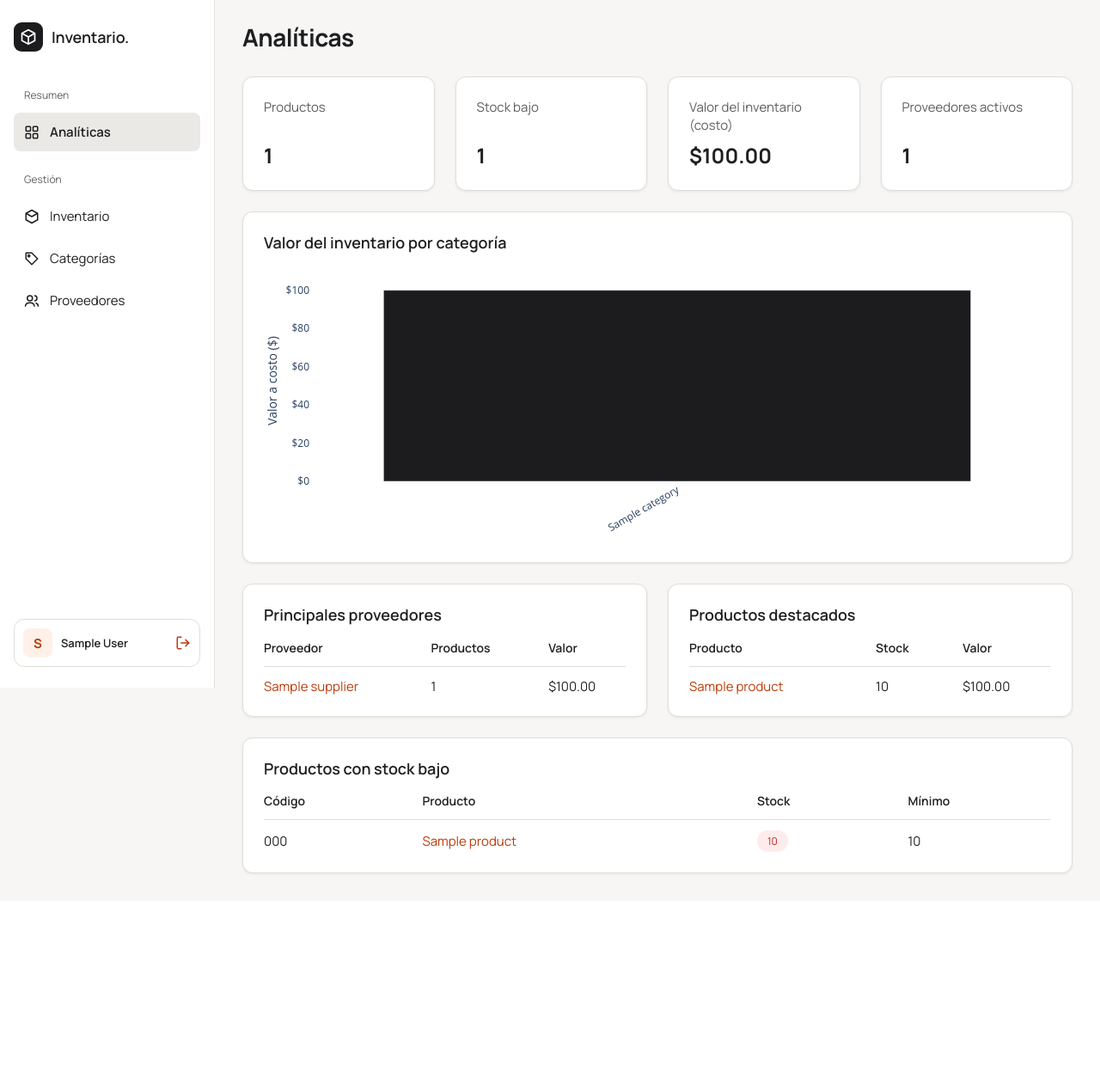
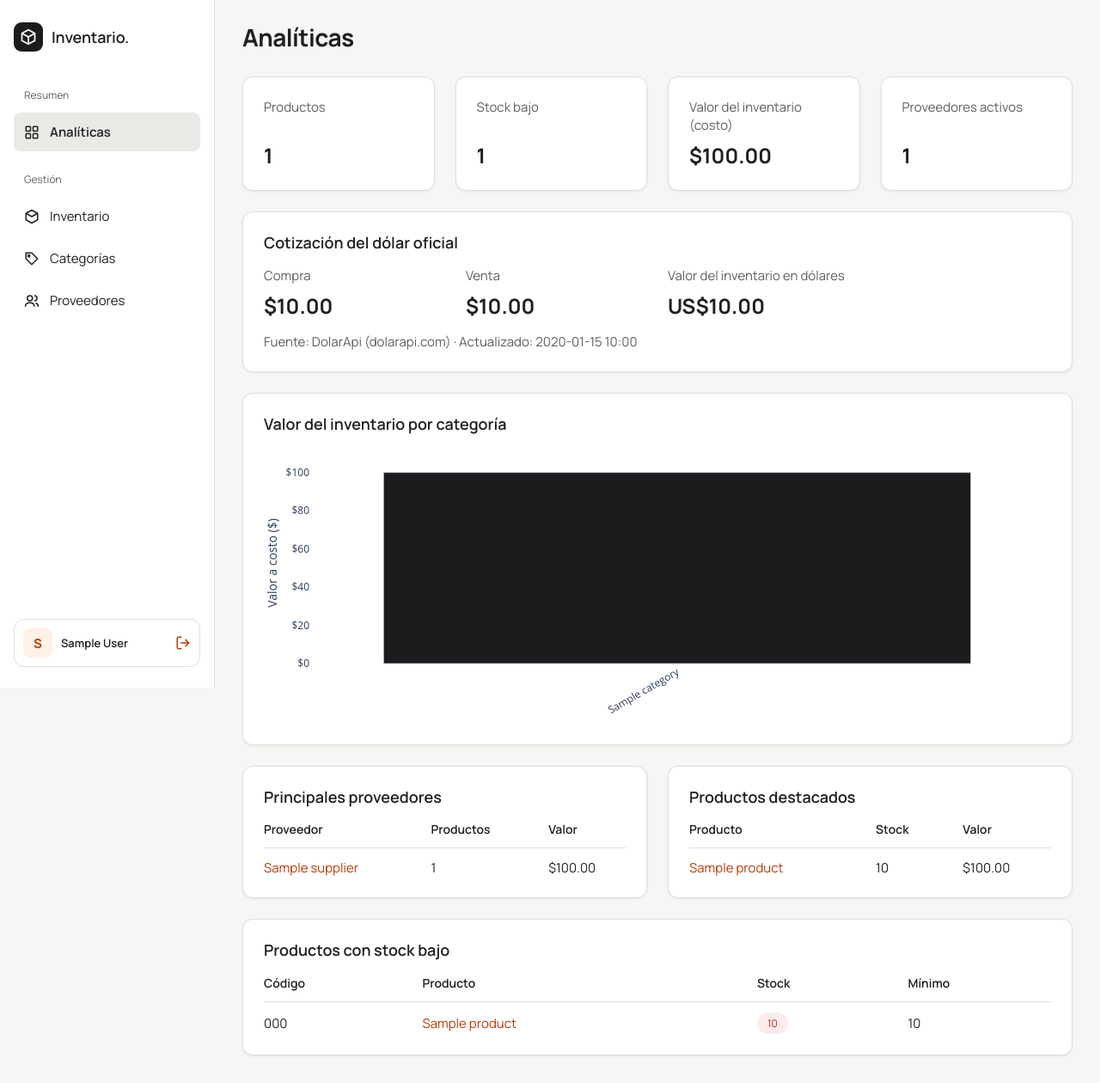
Before and after one commit to FaustoCordobes/gestor_inventario, a Flask app: page /dashboard/ in a window 1280 px wide. Shown: the whole page at 86% size. Before the commit the page ends 1019 px from the top, so only its background shows below. Run offline with Flask 3, Linux system fonts and the light colour scheme; a user stored in the database is signed in; tables that the repository leaves empty hold one stand-in row (values such as "Sample post"); a database or web service that is not in the repository returns one stand-in record (values such as "Sample title"); data that the repository does not hold is empty; some libraries are stand-ins or nearby versions.

Commit message:
Muestra la cotización del dólar y el valor del inventario en USD en el Dashboard
Co-Authored-By: Claude Opus 5.5 <noreply@anthropic.com>
Claude-Session: https://claude.ai/code/session_01HcevniMXEZtKnRCBY3ocxC

```diff
--- a/app/blueprints/dashboard.py
+++ b/app/blueprints/dashboard.py
@@ -1,10 +1,11 @@
 import plotly.graph_objects as go
-from flask import Blueprint, render_template
+from flask import Blueprint, jsonify, render_template
 from flask_login import login_required
 from sqlalchemy import func
 
 from app.extensions import db
 from app.models import Category, Product, Supplier
+from app.services.exchange_rate import get_dollar_rate
 
 dashboard_bp = Blueprint("dashboard", __name__, url_prefix="/dashboard")
 
@@ -64,6 +65,8 @@ def index():
     inventory_value = db.session.query(func.sum(STOCK_VALUE)).scalar() or 0
     active_suppliers = Supplier.query.filter_by(is_active=True).count()
     featured = Product.query.order_by(STOCK_VALUE.desc()).limit(5).all()
+    dollar = get_dollar_rate()
+    inventory_value_usd = inventory_value / dollar["sell"] if dollar and dollar["sell"] > 0 else None
 
     return render_template(
         "dashboard/index.html",
@@ -75,4 +78,15 @@ def index():
         top_suppliers=_top_suppliers(),
         featured=featured,
         low_stock=low_stock,
+        dollar=dollar,
+        inventory_value_usd=inventory_value_usd,
     )
+
+
+@dashboard_bp.route("/api/dolar")
+@login_required
+def dollar_api():
+    dollar = get_dollar_rate()
+    if dollar is None:
+        return jsonify({"error": "No se pudo obtener la cotización del dólar."}), 503
+    return jsonify(dollar)
--- a/app/templates/dashboard/index.html
+++ b/app/templates/dashboard/index.html
@@ -24,6 +24,29 @@
         <span class="text-muted">Proveedores activos</span>
         <strong>{{ active_suppliers }}</strong>
     </div>
+</div>
+
+<div class="card separated">
+    <h2>Cotización del dólar oficial</h2>
+    {% if dollar %}
+        <div class="metrics">
+            <div class="metric">
+                <span class="text-muted">Compra</span>
+                <strong>${{ "%.2f"|format(dollar.buy) }}</strong>
+            </div>
+            <div class="metric">
+                <span class="text-muted">Venta</span>
+                <strong>${{ "%.2f"|format(dollar.sell) }}</strong>
+            </div>
+            <div class="metric">
+                <span class="text-muted">Valor del inventario en dólares</span>
+                <strong>US${{ "%.2f"|format(inventory_value_usd) }}</strong>
+            </div>
+        </div>
+        <p class="text-muted">Fuente: DolarApi (dolarapi.com){% if dollar.updated_at %} · Actualizado: {{ dollar.updated_at[:16]|replace("T", " ") }}{% endif %}</p>
+    {% else %}
+        <p class="text-muted">No se pudo obtener la cotización del dólar en este momento. El resto del sistema funciona normalmente.</p>
+    {% endif %}
 </div>
 
 <div class="card separated">
```
